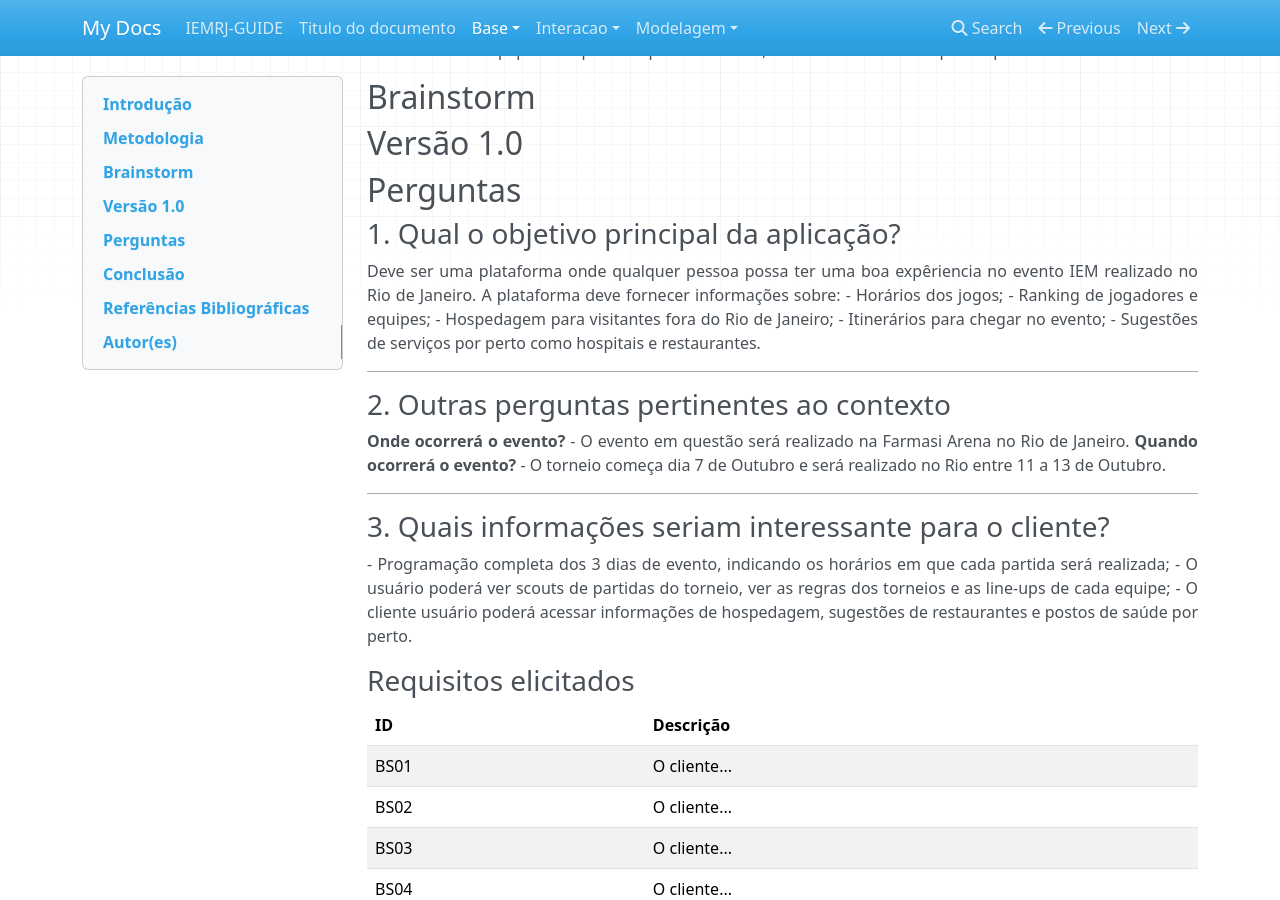
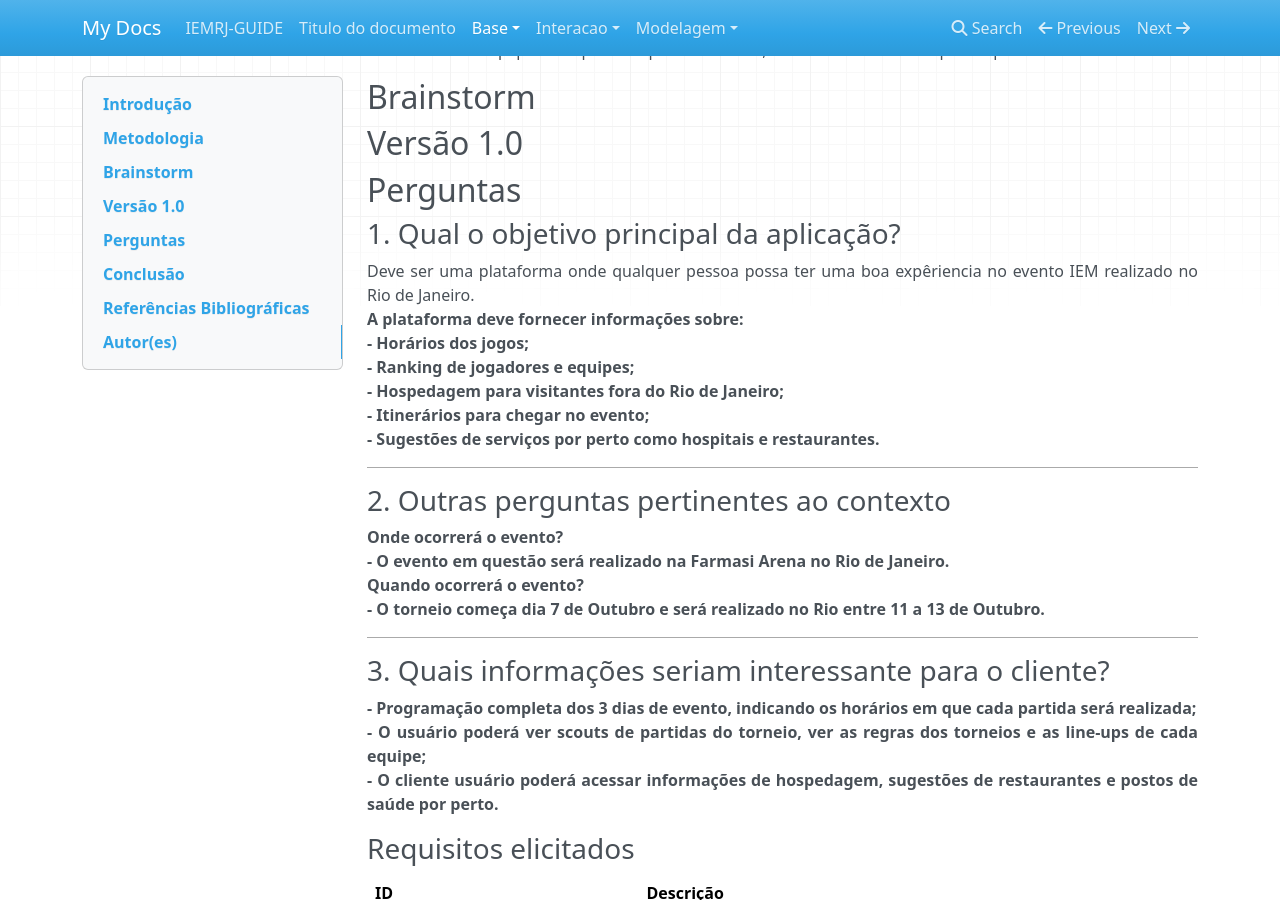
Before and after one commit to Projetos-de-Extensao/PFE_24.2_8001_III_IEMRJ-GUIDE, an MkDocs documentation site: the page built from docs/base/Brainstorm.md, in a window 1280 px wide and 900 px high, scrolled down 243 px. Built offline with MkDocs 1.6.1, drawn with Linux system fonts in a browser that asks for light colours; nearby versions of some CDN libraries.

```diff
--- a/docs/base/Brainstorm.md
+++ b/docs/base/Brainstorm.md
@@ -23,12 +23,12 @@ A equipe se reuniu para debater ideias gerais sobre o projeto via discord, onde
 
 <p align = "justify">
 Deve ser uma plataforma onde qualquer pessoa possa ter uma boa expêriencia no evento IEM realizado no Rio de Janeiro.
-
-A plataforma deve fornecer informações sobre:
- - Horários dos jogos;
- - Ranking de jogadores e equipes;
- - Hospedagem para visitantes fora do Rio de Janeiro;
- - Itinerários para chegar no evento;
+<br>
+<b>A plataforma deve fornecer informações sobre:<b><br>
+ - Horários dos jogos;<br>
+ - Ranking de jogadores e equipes;<br>
+ - Hospedagem para visitantes fora do Rio de Janeiro; <br>
+ - Itinerários para chegar no evento;<br>
  - Sugestões de serviços por perto como hospitais e restaurantes.
 </p>
 
@@ -37,18 +37,17 @@ A plataforma deve fornecer informações sobre:
 ### 2. Outras perguntas pertinentes ao contexto
 
 <p align = "justify">
-<b>Onde ocorrerá o evento?</b> - O evento em questão será realizado na Farmasi Arena no Rio de Janeiro.
-
-<b>Quando ocorrerá o evento?</b> - O torneio começa dia 7 de Outubro e será realizado no Rio entre 11 a 13 de Outubro.
+<b>Onde ocorrerá o evento?</b><br> - O evento em questão será realizado na Farmasi Arena no Rio de Janeiro.
+ <br>
+<b>Quando ocorrerá o evento?</b><br> - O torneio começa dia 7 de Outubro e será realizado no Rio entre 11 a 13 de Outubro.
 </p>
 
 ---
 
 ### 3. Quais informações seriam interessante para o cliente?
 <p align = "justify">
-
-   - Programação completa dos 3 dias de evento, indicando os horários em que cada partida será realizada;
-   - O usuário poderá ver scouts de partidas do torneio, ver as regras dos torneios e as line-ups de cada equipe;
+   - Programação completa dos 3 dias de evento, indicando os horários em que cada partida será realizada;<br>
+   - O usuário poderá ver scouts de partidas do torneio, ver as regras dos torneios e as line-ups de cada equipe;<br>
    - O cliente usuário poderá acessar informações de hospedagem, sugestões de restaurantes e postos de saúde por perto.
 </p>
 
```
